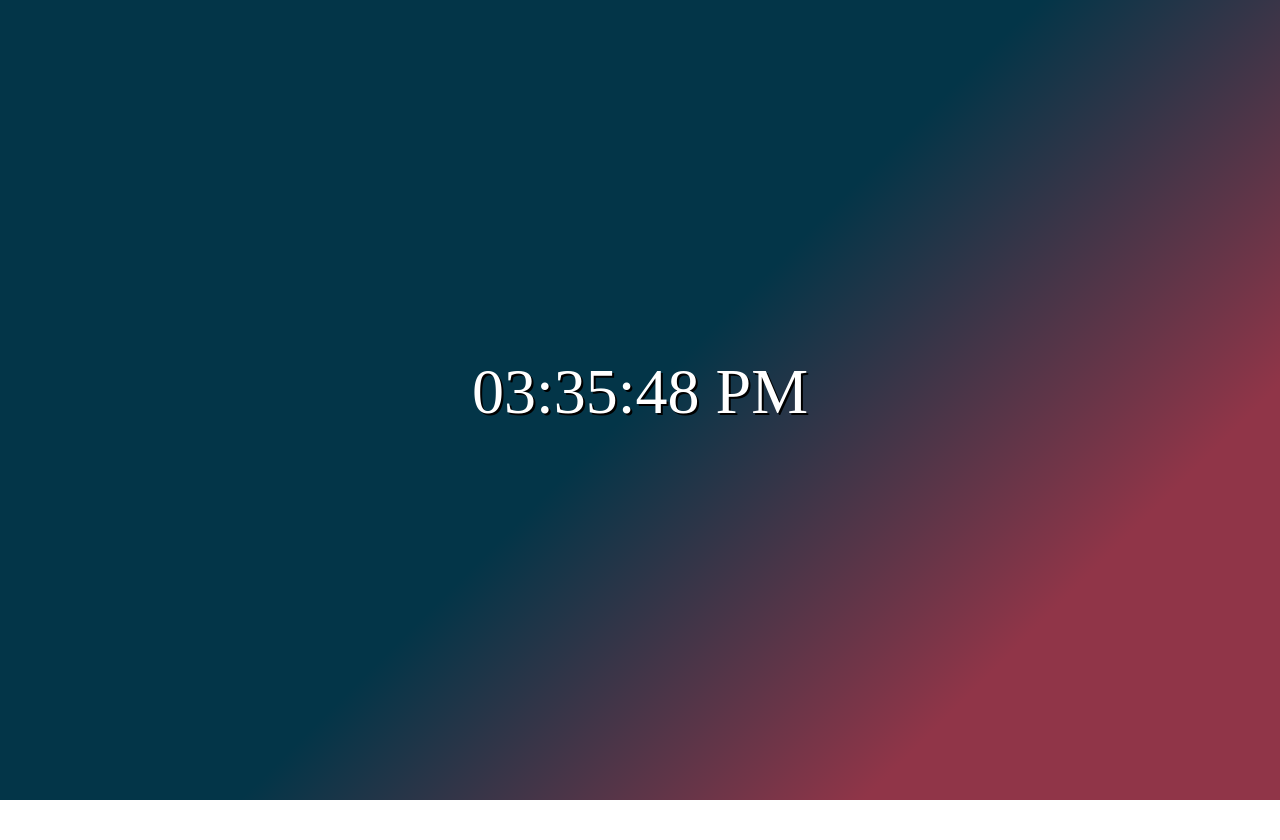
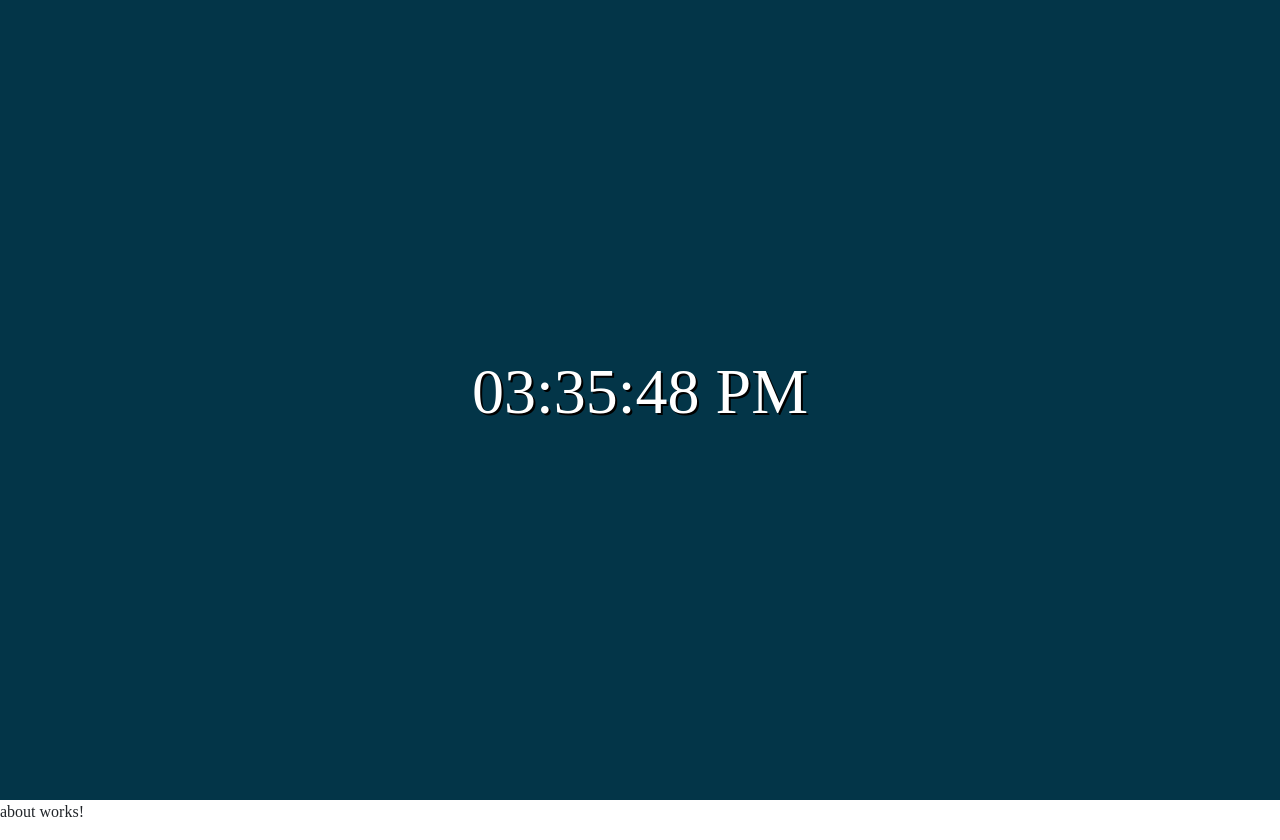
Before and after one commit to RishikeshJ/hex-clock, an Angular app: page / in a window 1280 px wide. Before the commit the page ends 800 px from the top, so only its background shows below. Built offline with nearby package versions, Linux system fonts and the light colour scheme.

Commit message:
changes for fix

```diff
--- /dev/null
+++ b/src/app/about/about.component.html
@@ -0,0 +1 @@
+<p>about works!</p>
--- /dev/null
+++ b/src/app/about/about.component.ts
@@ -0,0 +1,15 @@
+import { Component, OnInit } from '@angular/core';
+
+@Component({
+  selector: 'app-about',
+  templateUrl: './about.component.html',
+  styleUrls: ['./about.component.css']
+})
+export class AboutComponent implements OnInit {
+
+  constructor() { }
+
+  ngOnInit() {
+  }
+
+}
--- a/src/app/app.component.html
+++ b/src/app/app.component.html
@@ -1,5 +1,5 @@
 
-  <div class="container-fluid height-cont" [style.background-image]="bgImage">
+  <div class="container-fluid height-cont" [ngStyle]="{'background-color':this.hex}">
     <div class="row">
       <div class="container h-100">
         <div class="d-flex justify-content-center align-items-center vh-100">
@@ -8,3 +8,5 @@
        </div>
     </div>
   </div>
+
+  <app-about></app-about>
--- a/src/app/app.component.ts
+++ b/src/app/app.component.ts
@@ -24,7 +24,6 @@ export class AppComponent implements OnInit {
     }, 1);
   }
   constructor(public datepipe: DatePipe, private sanitizer: DomSanitizer) {
-
   }
 
 
--- a/src/app/app.module.ts
+++ b/src/app/app.module.ts
@@ -3,10 +3,12 @@ import { NgModule } from '@angular/core';
 
 import { AppRoutingModule } from './app-routing.module';
 import { AppComponent } from './app.component';
+import { AboutComponent } from './about/about.component';
 
 @NgModule({
   declarations: [
-    AppComponent
+    AppComponent,
+    AboutComponent
   ],
   imports: [
     BrowserModule,
```
Also changed, not shown: src/app/about/about.component.css (added), 1 other file (tests, documents, lock files or other folders).
